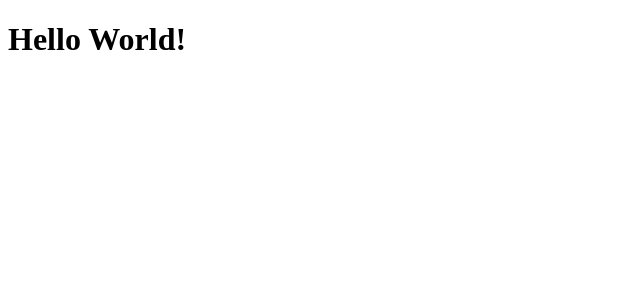
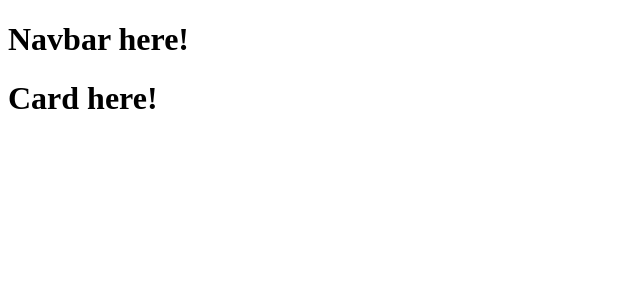
Before and after one commit to EmilsValdmanis/React-Project2, a React (Vite) app: page / in a window 1280 px wide. Shown: the top 300 px of the page, without its empty margins (0-640 px from the left). Built offline with nearby package versions, Linux system fonts and the light colour scheme.

Commit message:
Basic layout of the app

```diff
--- /dev/null
+++ b/components/Card.jsx
@@ -0,0 +1,7 @@
+export default function Card() {
+  return (
+    <div>
+      <h1>Card here!</h1>
+    </div>
+  );
+}
--- /dev/null
+++ b/components/Navbar.jsx
@@ -0,0 +1,7 @@
+export default function Navbar() {
+  return (
+    <div>
+      <h1>Navbar here!</h1>
+    </div>
+  );
+}
--- a/src/App.jsx
+++ b/src/App.jsx
@@ -1,9 +1,12 @@
 import "./App.css";
+import Card from "../components/Card";
+import Navbar from "../components/Navbar";
 
 function App() {
   return (
     <div>
-      <h1>Hello World!</h1>
+      <Navbar />
+      <Card />
     </div>
   );
 }
```
